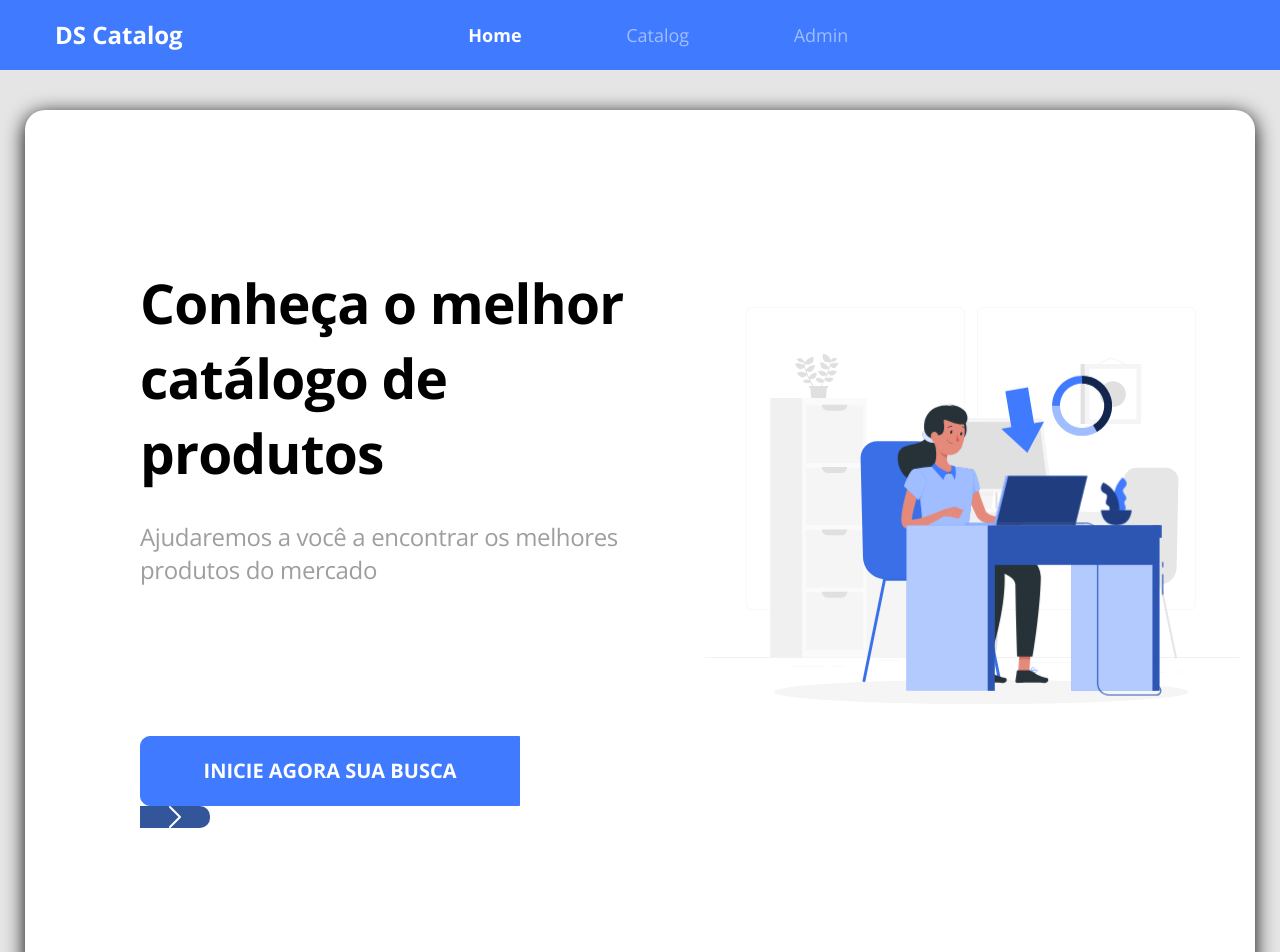
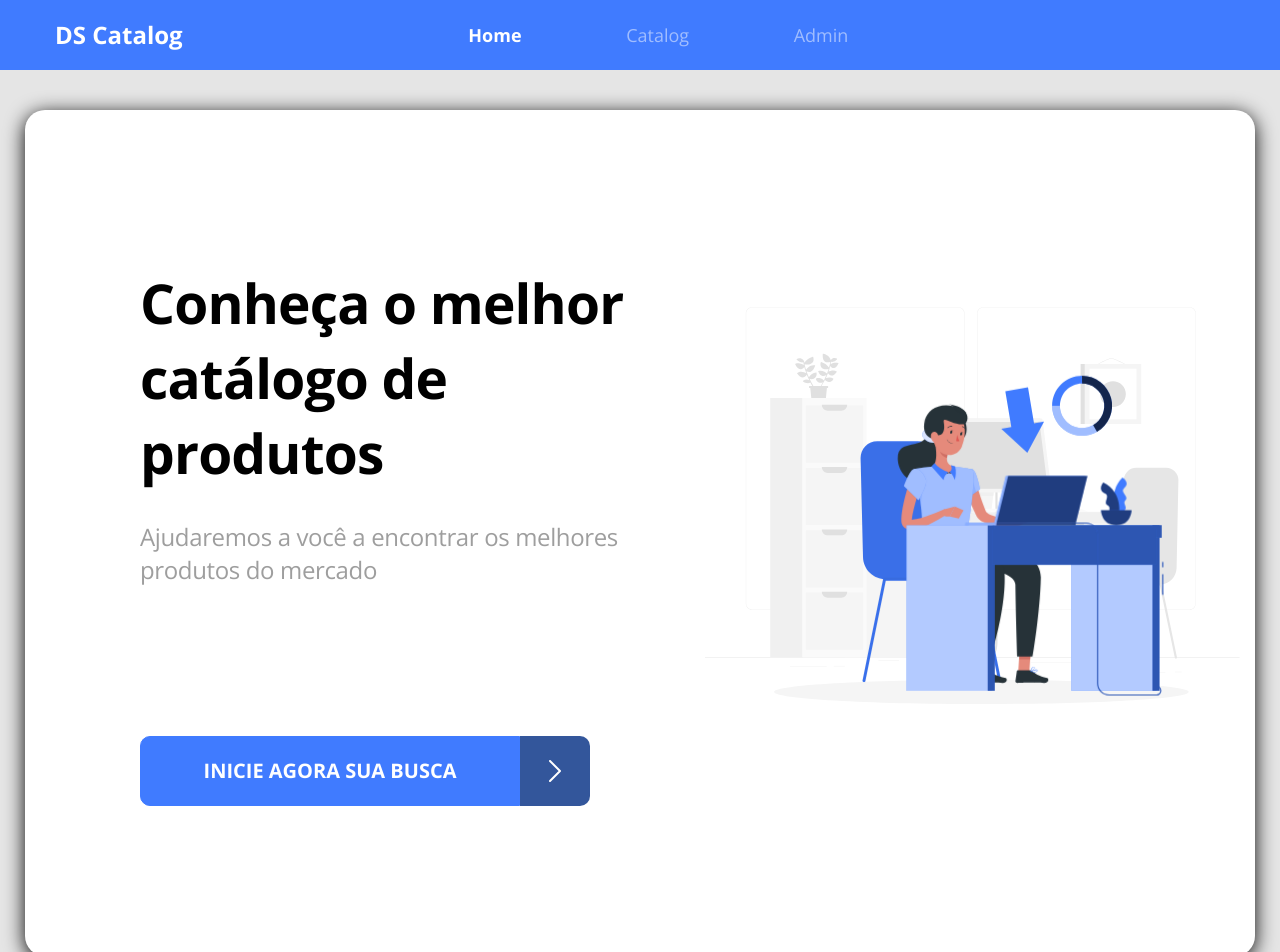
Before and after one commit to CarlosGenuino/ds-catalog-front, a React (Create React App) app: page / in a window 1280 px wide. Shown: the top 952 px of the page. Built offline with nearby package versions, Linux system fonts and the light colour scheme.

Commit message:
corrigindo ButtonIcon

```diff
--- a/src/core/components/ButtonIcon/index.tsx
+++ b/src/core/components/ButtonIcon/index.tsx
@@ -8,8 +8,8 @@ type Props ={
 }
 
 const ButtonIcon = ({text}:Props) => (
-    <div className="d-flex">
-        <Link to="/catalog">
+    <Link to="/catalog">
+        <div className="d-flex">
             <button className="btn btn-primary btn-icon">
                 <h5>
                     {text}
@@ -18,8 +18,8 @@ const ButtonIcon = ({text}:Props) => (
             <div className="btn-icon-content">
                 <ArrowIcon />
             </div>
-        </Link>
-    </div>
+        </div>
+    </Link>
 
 
 )
--- a/src/core/components/ButtonIcon/styles.scss
+++ b/src/core/components/ButtonIcon/styles.scss
@@ -9,6 +9,7 @@
     background-color: #33569b;
     border-radius: 0px 10px 10px 0px;
     width: 70px;
+    height: 70px;
     display: flex;
     align-items: center;
     justify-content: center;
```
Also changed, not shown: 1 other file (tests, documents, lock files or other folders).
